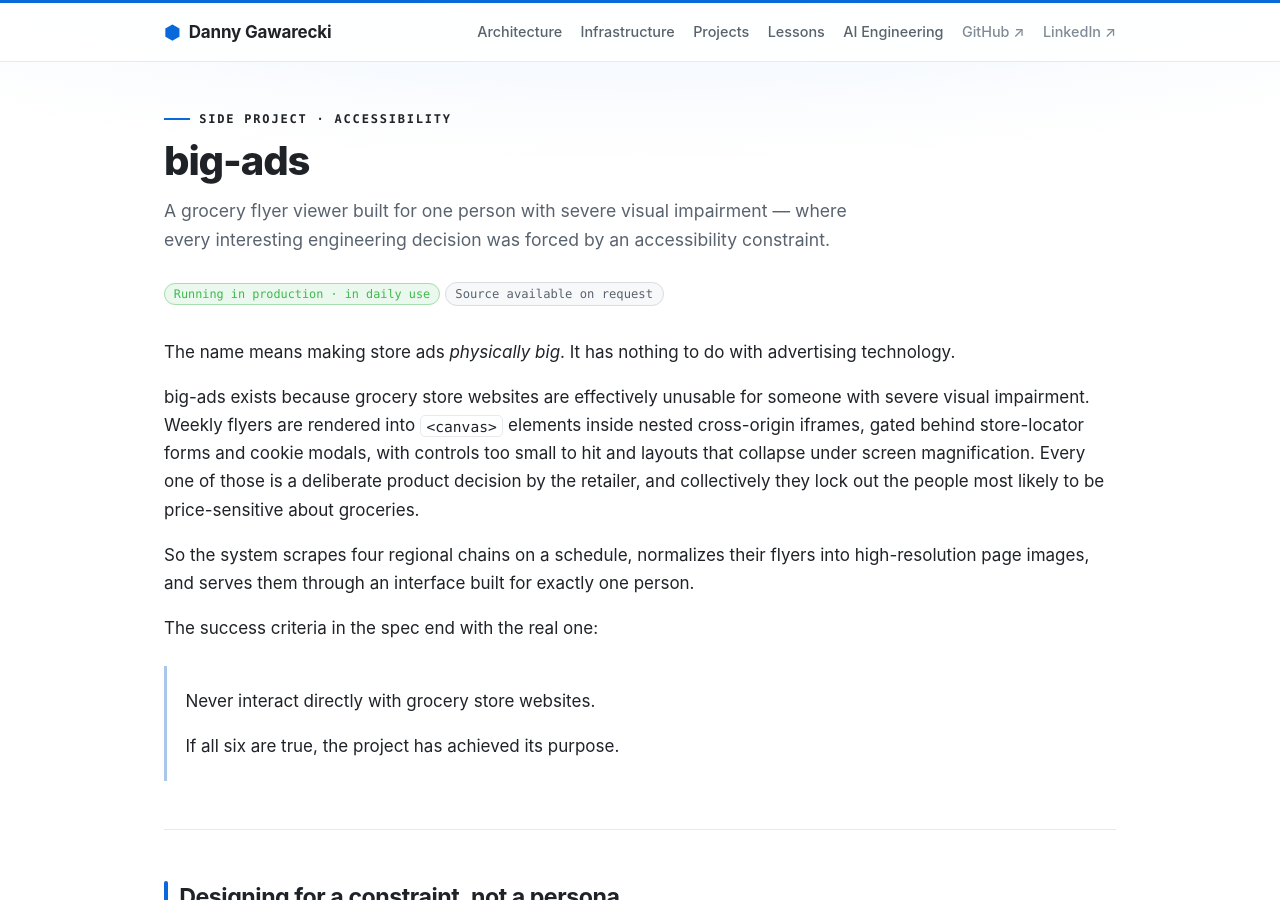
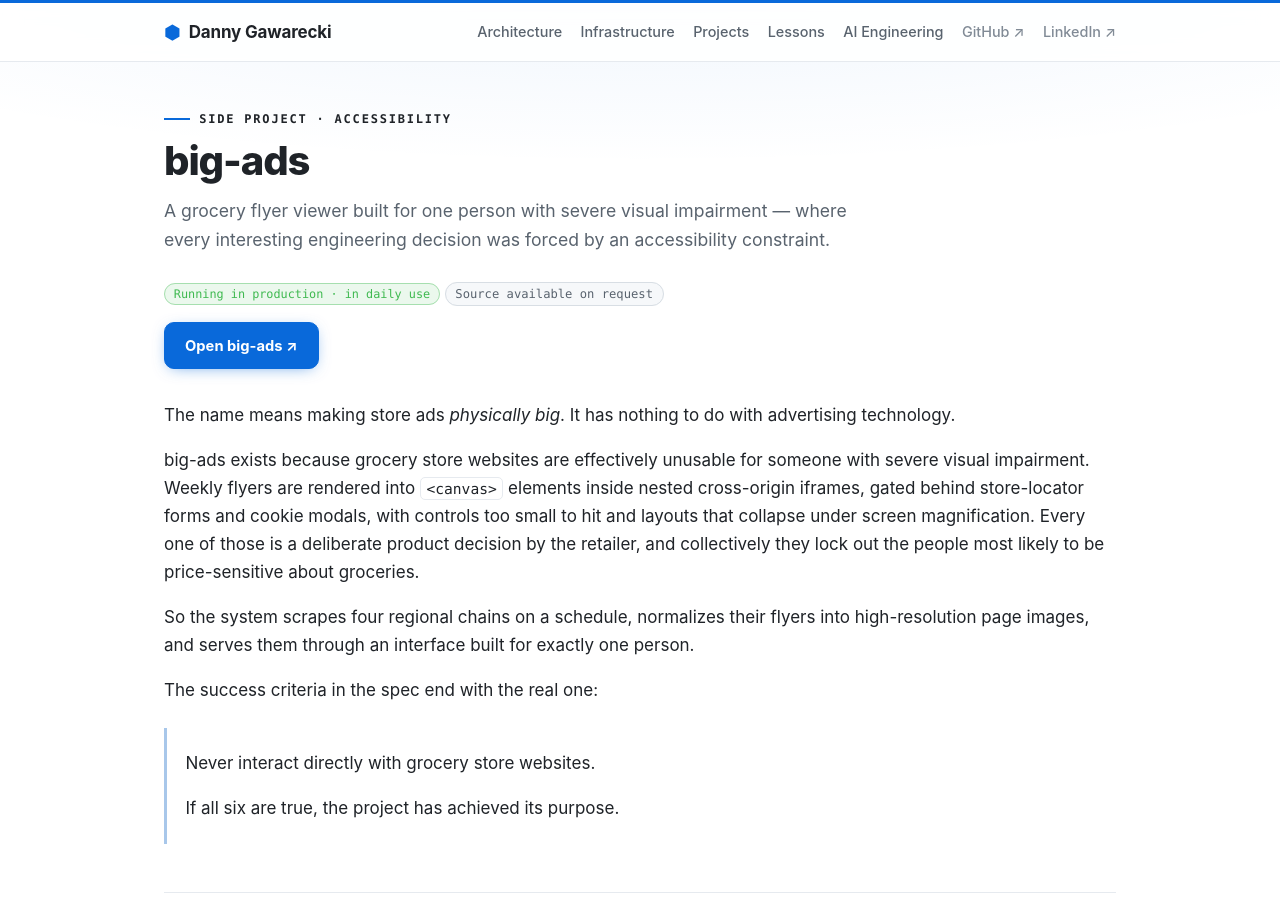
Before and after one commit to dannygawarecki/homelab-architecture, a Jekyll site: the page built from projects/big-ads.md, in a window 1280 px wide and 900 px high. Built offline with Jekyll 4.4.1, drawn with Linux system fonts in a browser that asks for light colours.

Commit message:
Add button to open big-ads in project description

```diff
--- a/projects/big-ads.md
+++ b/projects/big-ads.md
@@ -8,6 +8,10 @@ permalink: /projects/big-ads/
 <p class="pills-row">
   <span class="status status-live">Running in production · in daily use</span>
   <span class="pill">Source available on request</span>
+</p>
+
+<p class="pills-row">
+  <a class="btn btn-primary" href="https://big-ads.gawarecki.us/">Open big-ads &nearr;</a>
 </p>
 
 The name means making store ads *physically big*. It has nothing to do with advertising technology.
```
